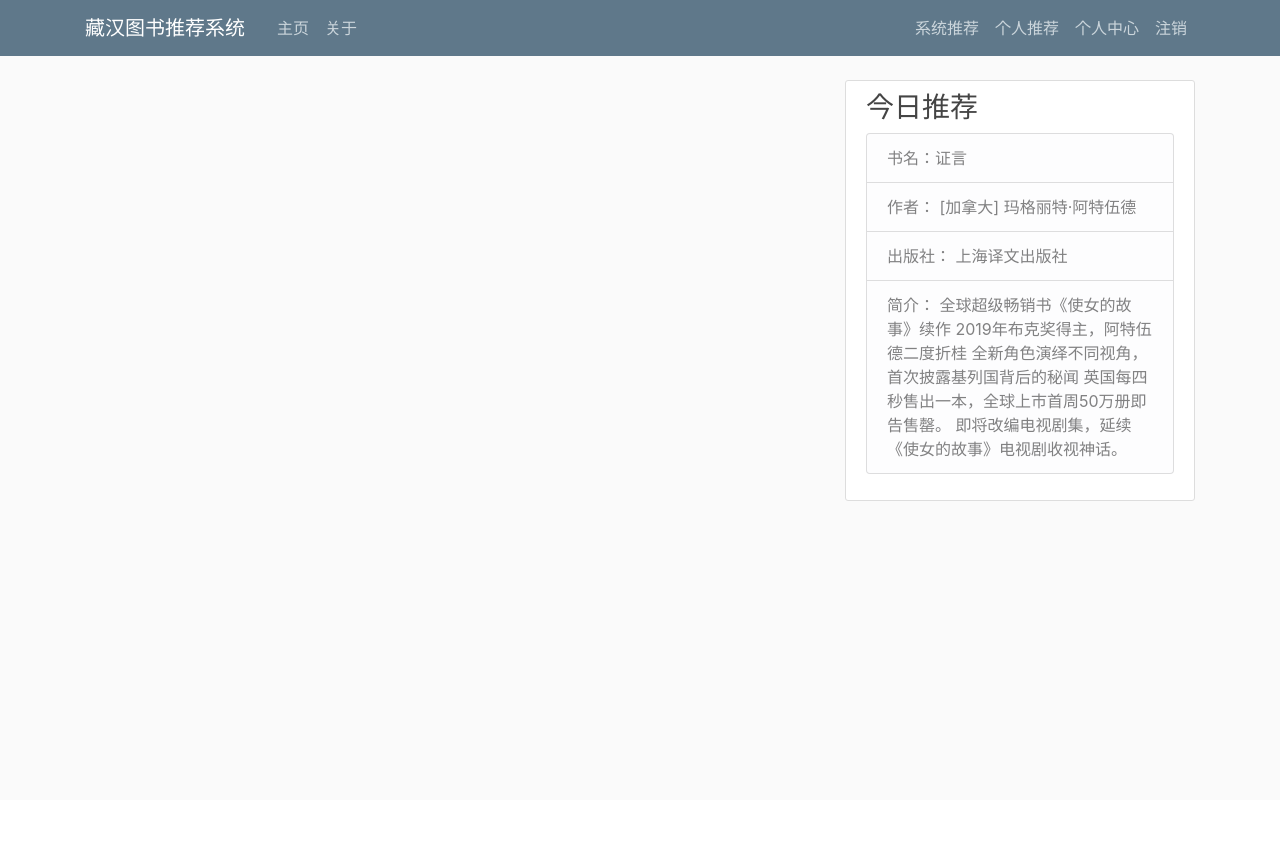
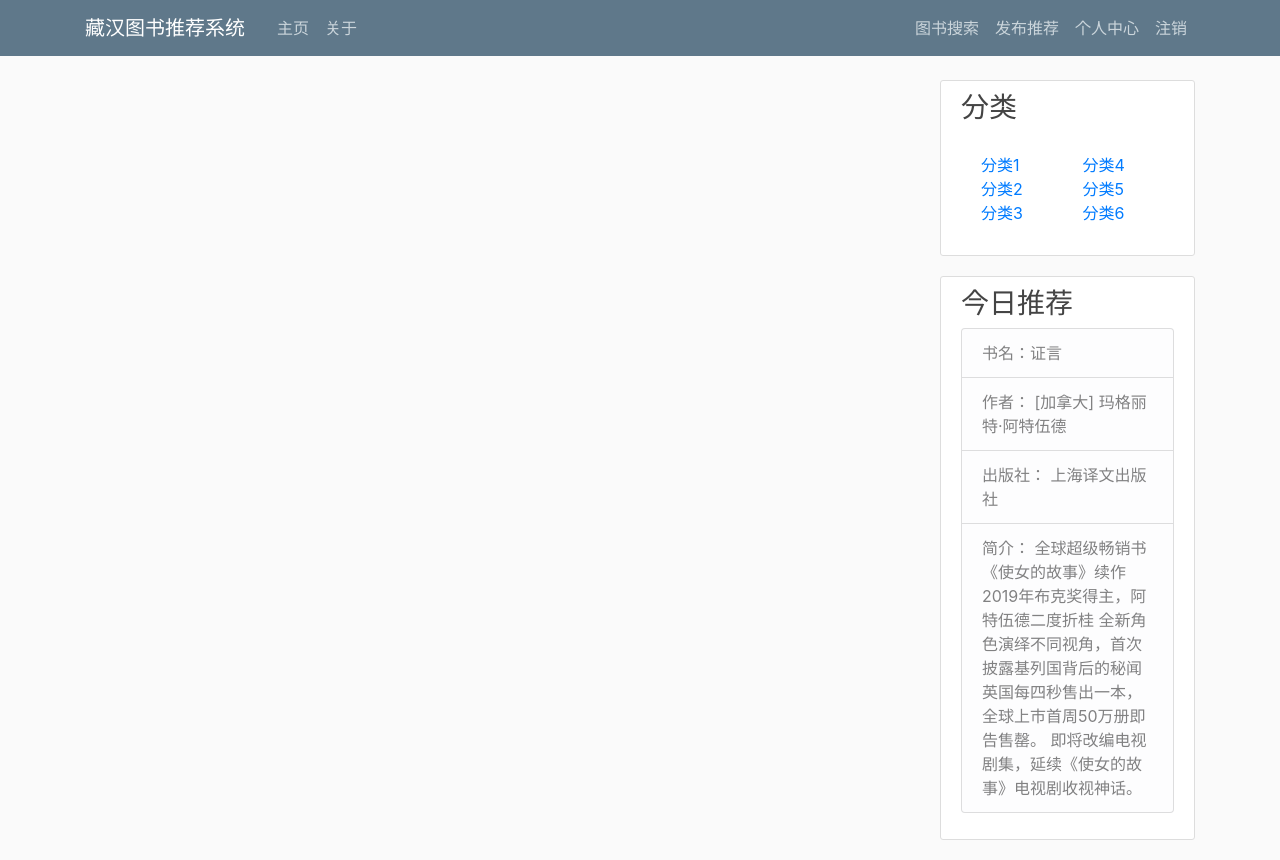
Before and after one commit to WallXiaoming/book_recommend, a Django app: page / in a window 1280 px wide. Before the commit the page ends 501 px from the top, so only its background shows below. Run offline with Django 3.2, Linux system fonts and the light colour scheme; the visitor is signed in with stand-in values (Sample User, id 1); data that the repository does not hold is empty; some libraries are stand-ins or nearby versions.

Commit message:
修改显示比例

```diff
--- a/blog/templates/blog/base.html
+++ b/blog/templates/blog/base.html
@@ -35,9 +35,9 @@
 
             <!-- Navbar Right Side -->
             <div class="navbar-nav">
-                <a class="nav-item nav-link" href="{% url 'blog-search' %}">系统推荐</a>
+                <a class="nav-item nav-link" href="{% url 'blog-search' %}">图书搜索</a>
               {% if user.is_authenticated %}
-                <a class="nav-item nav-link" href="{% url 'post-create' %}">个人推荐</a>
+                <a class="nav-item nav-link" href="{% url 'post-create' %}">发布推荐</a>
                 <a class="nav-item nav-link" href="{% url 'profile' %}">个人中心</a>
                 <a class="nav-item nav-link" href="{% url 'logout' %}">注销</a>
               {% else %}
@@ -52,7 +52,7 @@
     <main role="main" class="container">
 
       <div class="row">
-        <div class="col-md-8">
+        <div class="col-md-9">
           {% if messages %}
             {% for message in messages %}
               <div class="alert alert-{{ message.tags }}">
@@ -62,7 +62,45 @@
           {% endif %}
           {% block content %}{% endblock %}
         </div>
-        <div class="col-md-4">
+        <div class="col-md-3">
+
+            <!-- Search Widget -->
+            <div class="content-section">
+              <h3 >分类</h3>
+              <div class="card-body">
+                <div class="row">
+                  <div class="col-lg-6">
+                    <ul class="list-unstyled mb-0">
+                      <li>
+                        <a href="#">分类1</a>
+                      </li>
+                      <li>
+                        <a href="#">分类2</a>
+                      </li>
+                      <li>
+                        <a href="#">分类3</a>
+                      </li>
+                    </ul>
+                  </div>
+                  <div class="col-lg-6">
+                    <ul class="list-unstyled mb-0">
+                      <li>
+                        <a href="#">分类4</a>
+                      </li>
+                      <li>
+                        <a href="#">分类5</a>
+                      </li>
+                      <li>
+                        <a href="#">分类6</a>
+                      </li>
+                    </ul>
+                  </div>
+                </div>
+              </div>
+            </div>
+
+
+
           <div class="content-section">
             <h3>今日推荐</h3>
 <!--            <p class='text-muted'>书名： 明日世界-->
@@ -88,6 +126,7 @@
       </div>
     </main>
 
+
     <!-- Optional JavaScript -->
     <!-- jQuery first, then Popper.js, then Bootstrap JS -->
     <script src="https://code.jquery.com/jquery-3.2.1.slim.min.js" integrity="sha384-KJ3o2DKtIkvYIK3UENzmM7KCkRr/rE9/Qpg6aAZGJwFDMVNA/GpGFF93hXpG5KkN" crossorigin="anonymous"></script>
--- a/blog/templates/blog/home.html
+++ b/blog/templates/blog/home.html
@@ -6,7 +6,7 @@
           <div class="media-body">
             <div class="article-metadata">
               <a class="mr-2" href="{% url 'user-posts' post.author.username %}" style="color:black">{{ post.author }}</a>
-              <small class="text-muted">{{ post.date_posted|date:"Y F d" }}</small>
+              <small class="text-muted">{{ post.date_posted }}</small>
             </div>
             <h2><a class="article-title" href="{% url 'post-detail' post.id %}">{{ post.title }}</a></h2>
             <p class="article-content">{{ post.get_content|safe }}</p>
--- a/blog/templates/blog/post_detail.html
+++ b/blog/templates/blog/post_detail.html
@@ -6,7 +6,7 @@
     <div class="media-body">
       <div class="article-metadata">
         <a class="mr-2" href="{% url 'user-posts' object.author.username %}" style="color:black">{{ object.author }}</a>
-        <small class="text-muted">{{ object.date_posted|date:"F d, Y" }}</small>
+        <small class="text-muted">{{ object.date_posted }}</small>
         {% if object.author == user %}
           <div>
             <a class="btn btn-secondary btn-sm mt-1 mb-1" href="{% url 'post-update' object.id %}">编辑</a>
--- a/blog/templates/blog/user_posts.html
+++ b/blog/templates/blog/user_posts.html
@@ -7,7 +7,7 @@
           <div class="media-body">
             <div class="article-metadata">
               <a class="mr-2" href="{% url 'user-posts' post.author.username %}" style="color:black" >{{ post.author }}</a>
-              <small class="text-muted">{{ post.date_posted|date:"Y F d" }}</small>
+              <small class="text-muted">{{ post.date_posted }}</small>
             </div>
             <h2><a class="article-title" href="{% url 'post-detail' post.id %}">{{ post.title }}</a></h2>
             <p class="article-content">{{ post.content|safe }}</p>
```
Also changed, not shown: blog/templates/blog/search.html (+1 -64 lines).
